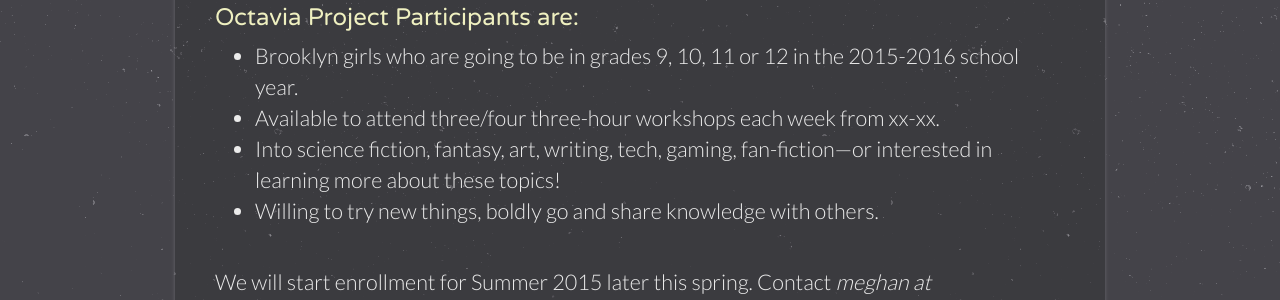
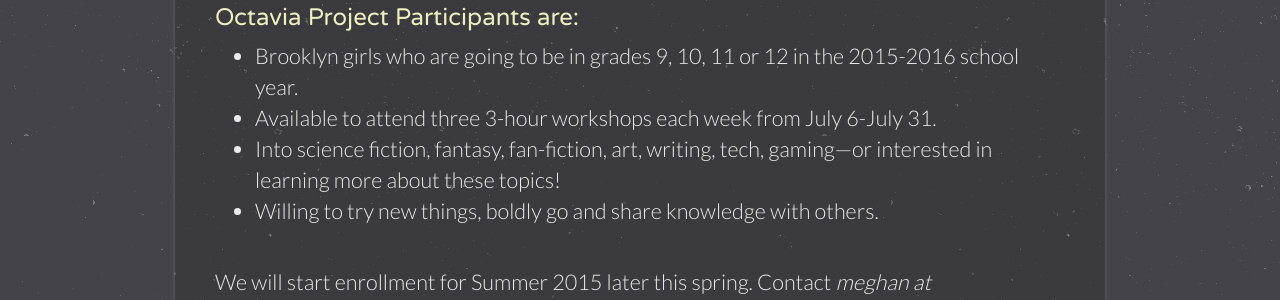
Before and after one commit to OctaviaProject/octaviaproject.github.io, a Jekyll site: the page built from join.html, in a window 1280 px wide. Shown: the part 569-869 px from the top of the page. Built offline with Jekyll 4.4.1, drawn with Linux system fonts in a browser that asks for light colours.

Commit message:
Edits to Join language

```diff
--- a/join.html
+++ b/join.html
@@ -22,8 +22,8 @@
       <ul>
         <li>Brooklyn girls who are going to be in grades 9, 10, 11 or 12 in the 2015-2016
       school year.</li>
-        <li>Available to attend three/four three-hour workshops each week from xx-xx.</li>
-        <li>Into science fiction, fantasy, art, writing, tech, gaming, fan-fiction—or interested in
+        <li>Available to attend three 3-hour workshops each week from July 6-July 31.</li>
+        <li>Into science fiction, fantasy, fan-fiction, art, writing, tech, gaming—or interested in
       learning more about these topics!</li>
         <li>Willing to try new things, boldly go and share knowledge with others.</li>
       </ul>
```
